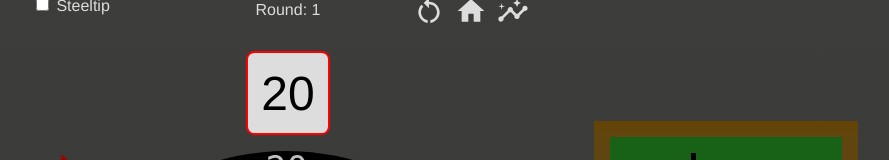
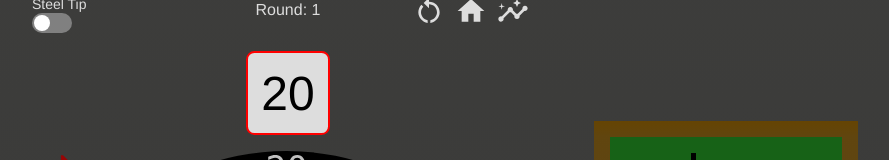
Before and after one commit to sdbui/darts-practice, a React (Vite) app in the folder frontend/: page /accuracy1 in a window 1280 px wide. Shown: the top 160 px of the page, without its empty margins (195-1084 px from the left). Built offline with nearby package versions, Linux system fonts and the light colour scheme.

Commit message:
style: Change board type checkbox to be a styled toggle

```diff
--- a/frontend/src/games/accuracy1/index.tsx
+++ b/frontend/src/games/accuracy1/index.tsx
@@ -271,12 +271,29 @@ function Accuracy1() {
         });
     }
 
+    function debugCompletion() {
+        const almostComplete = {
+            s20lrg: 4,
+            s19lrg: 4,
+            s18lrg: 4,
+            s17lrg: 4,
+            s16lrg: 4,
+            s15lrg: 4,
+            s14lrg: 4,
+            s13lrg: 4,
+            sB: 4
+        }
+        setTallies(almostComplete);
+    }
+
     return (
         <div className={styles.container}>
             <div className={styles.game}>
+                {/* <button onClick={debugCompletion}>mockcomplete</button> */}
                 <div className={styles.boardTypeToggle}>
+                    <span>Steel Tip</span>
                     <input type="checkbox" id="board-type" onChange={toggleBoardType}></input>
-                    <label htmlFor="board-type"> Steeltip </label>
+                    <label htmlFor="board-type"></label>
                 </div>
                 <div className={styles.gameActions}>
                     <div onClick={resetGame} className={styles.action}>
--- a/frontend/src/games/accuracy1/styles.module.scss
+++ b/frontend/src/games/accuracy1/styles.module.scss
@@ -20,6 +20,44 @@
     left: 0;
     top: 10px;
     color: #ddd;
+
+    input {
+        height: 0;
+        height: 0;
+        visibility: hidden;
+
+        &:checked + label {
+            background: #62a6f3;
+        }
+        &:checked + label:after {
+            left: calc(100% - 2px);
+            transform: translateX(-100%);
+        }
+    }
+    label {
+        cursor: pointer;
+        width: 40px;
+        height: 20px;
+        background: grey;
+        display: block;
+        border-radius: 100px;
+        position: relative;
+
+        &:after {
+            content: '';
+            position: absolute;
+            top: 2px;
+            left: 2px;
+            width: 16px;
+            height: 16px;
+            background: #fff;
+            border-radius: 90px;
+            transition: 0.3s;
+        }
+    }
+    span {
+        font-size: 14px;
+    }
 }
 
 .gameActions {
```
